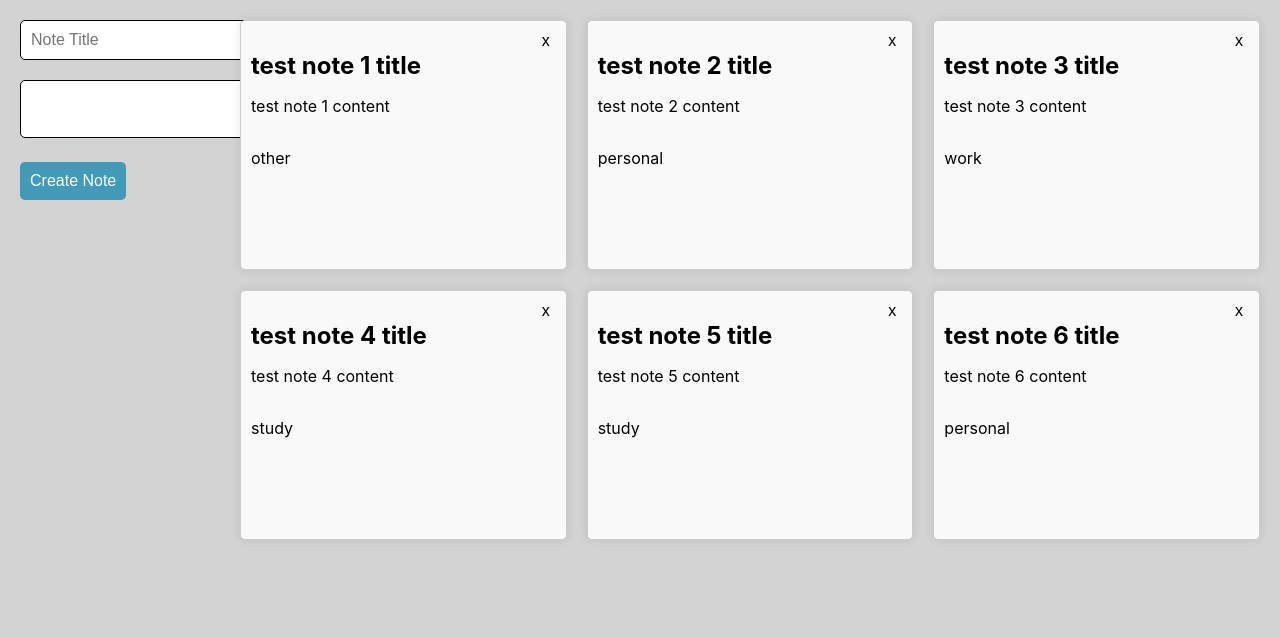
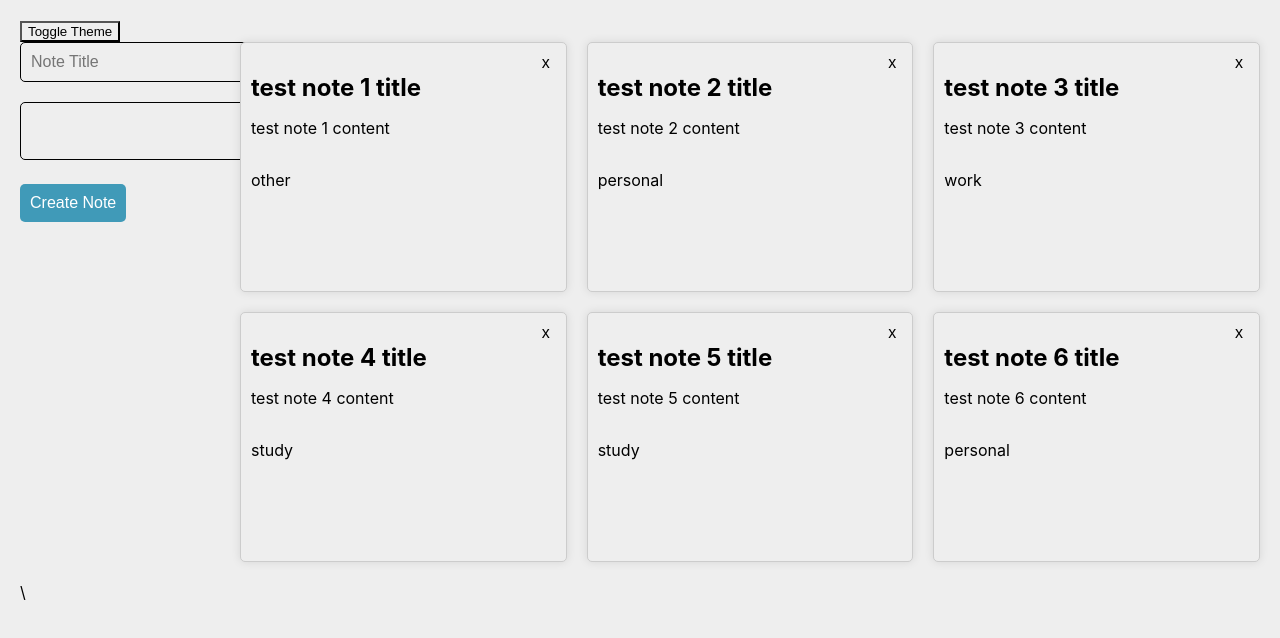
Before and after one commit to ArrowMin/cselab2, a React (Create React App) app: page / in a window 1280 px wide. Shown: the top 638 px of the page. Built offline with nearby package versions, Linux system fonts and the light colour scheme.

Commit message:
4.2.3 Done

```diff
--- a/src/App.tsx
+++ b/src/App.tsx
@@ -1,29 +1,87 @@
 import "./App.css";
 import { Label, Note } from "./types"; // Import the Label type from the appropriate module
 import { dummyNotesList } from "./constants"; // Import the dummyNotesList from the appropriate module
+//import ToggleTheme from "./hooksExercise";
+import { useContext, useEffect, useState } from "react";
+import { ThemeContext, themes } from "./ThemeContext";
 
 function App() {
+  const [currentTheme, setCurrentTheme] = useState(themes.light);
+
+  const toggleTheme = () => {
+    setCurrentTheme(currentTheme === themes.light ? themes.dark : themes.light);
+  };
+
+  useEffect(() => {
+    document.body.style.background = currentTheme.background;
+    document.body.style.color = currentTheme.foreground;
+  }, [currentTheme]);
+
   return (
-    <div className="app-container">
+    <ThemeContext.Provider value={currentTheme}>
+      <button
+        style={{
+          background: currentTheme.background,
+          color: currentTheme.foreground,
+        }}
+        onClick={toggleTheme}
+      >
+        {" "}
+        Toggle Theme{" "}
+      </button>
+
+      <div
+        style={{
+          background: currentTheme.background,
+          color: currentTheme.foreground,
+        }}
+        className="app-container"
+      >
         <form className="note-form">
           <div>
-          <input placeholder="Note Title"></input>
+            <input
+              placeholder="Note Title"
+              style={{
+                background: currentTheme.background,
+                color: currentTheme.foreground,
+                borderColor: currentTheme.foreground,
+              }}
+            ></input>
           </div>
 
           <div>
-          <textarea></textarea>
+            <textarea
+              style={{
+                background: currentTheme.background,
+                color: currentTheme.foreground,
+                borderColor: currentTheme.foreground,
+              }}
+            ></textarea>
           </div>
 
           <div>
             <button type="submit">Create Note</button>
           </div>
         </form>
-
         <div className="notes-grid">
           {dummyNotesList.map((note) => (
-          <div key={note.id} className="note-item">
+            <div
+              key={note.id}
+              style={{
+                background: currentTheme.background,
+                color: currentTheme.foreground,
+              }}
+              className="note-item"
+            >
               <div className="notes-header">
-              <button>x</button>
+                <button
+                  style={{
+                    background: currentTheme.background,
+                    color: currentTheme.foreground,
+                  }}
+                >
+                  x
+                </button>
               </div>
               <h2> {note.title} </h2>
               <p> {note.content} </p>
@@ -31,7 +89,9 @@
             </div>
           ))}
         </div>
+        \{" "}
       </div>
+    </ThemeContext.Provider>
   );
 }
 
--- /dev/null
+++ b/src/ThemeContext.ts
@@ -0,0 +1,15 @@
+// ThemeContext.ts
+import React from "react";
+
+export const themes = {
+  light: {
+    foreground: "#000000",
+    background: "#eeeeee",
+  },
+  dark: {
+    foreground: "#ffffff",
+    background: "#222222",
+  },
+};
+
+export const ThemeContext = React.createContext(themes.light);
--- /dev/null
+++ b/src/hooksExercise.tsx
@@ -0,0 +1,51 @@
+import React, { useState, useEffect, useContext } from "react";
+import { ThemeContext, themes } from "./ThemeContext";
+
+function ClickCounter() {
+  const [count, setCount] = useState(0);
+
+  const handleClick = () => {
+    setCount(count + 1);
+  };
+
+  useEffect(() => {
+    document.title = `You clicked ${count} times`;
+  }, [count]);
+
+  const theme = useContext(ThemeContext);
+
+  return (
+    <div
+      style={{
+        background: theme.background,
+        color: theme.foreground,
+        padding: "20px",
+      }}
+    >
+      <p>You clicked {count} times </p>
+      <button
+        onClick={() => setCount(count + 1)}
+        style={{ background: theme.foreground, color: theme.background }}
+      >
+        Click me
+      </button>
+    </div>
+  );
+}
+
+function ToggleTheme() {
+  const [currentTheme, setCurrentTheme] = useState(themes.light);
+
+  const toggleTheme = () => {
+    setCurrentTheme(currentTheme === themes.light ? themes.dark : themes.light);
+  };
+
+  return (
+    <ThemeContext.Provider value={currentTheme}>
+      <button onClick={toggleTheme}> Toggle Theme </button>
+      <ClickCounter />
+    </ThemeContext.Provider>
+  );
+}
+
+export default ToggleTheme;
```
Lines whose indentation alone changed are shown as unchanged.
